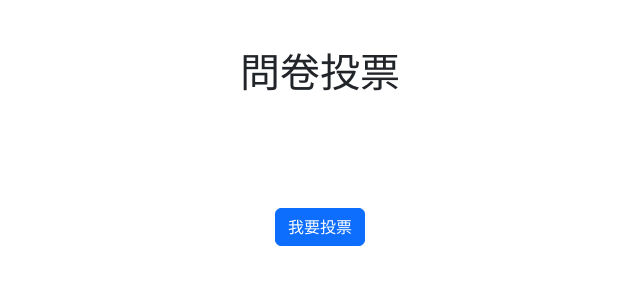
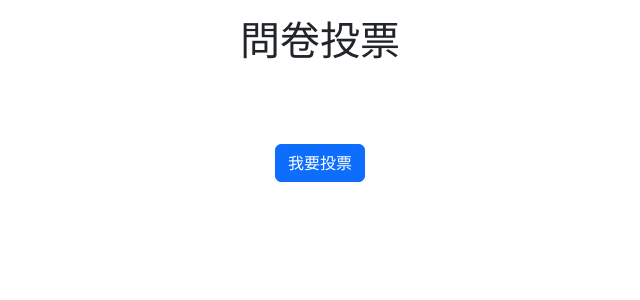
Before and after one commit to HelloCodeman/2023-Bquiz, a PHP site: page /q2/vote.php?id=1 in a window 1280 px wide. Shown: the top 300 px of the page, without its empty margins (320-960 px from the left). Run offline with PHP 8.4, Linux system fonts and the light colour scheme; data that the repository does not hold is empty.

```diff
--- a/q2/index.php
+++ b/q2/index.php
@@ -32,7 +32,6 @@ include_once "db.php";
                 $ques = $Que->all(['subject_id' => 0]);
                 foreach ($ques as $idx => $que) {
                 ?>
-
                     <tr>
                         <td><?= $idx + 1; ?></td>
                         <td><?= $que['text']; ?></td>
--- a/q2/vote.php
+++ b/q2/vote.php
@@ -10,7 +10,7 @@
 </head>
 
 <body>
-    <header class="p-5">
+    <header class="p-3">
         <h1 class="text-center">問卷投票</h1>
     </header>
     <main class='container'>
```
